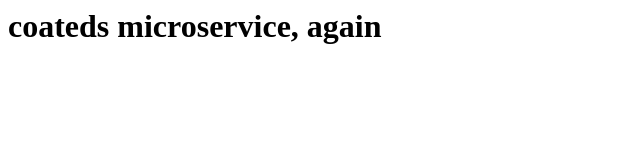
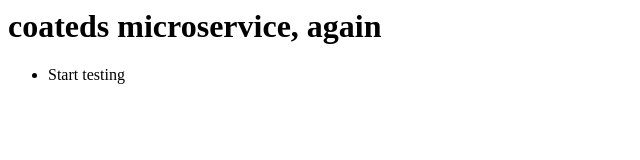
Before and after one commit to coateds/python-microservice-container-pipeline, a plain HTML site: page index.html in a window 1280 px wide. Shown: the full height of the page, 0-640 px from the left. Drawn offline with Linux system fonts and the light colour scheme.

Commit message:
start testing

```diff
--- a/index.html
+++ b/index.html
@@ -3,5 +3,8 @@
 
   <body>
     <h1>coateds microservice, again</h1>
+      <ul>
+          <li>Start testing</li>
+      </ul>
   </body>
 </html>
```
Also changed, not shown: 1 other file.
